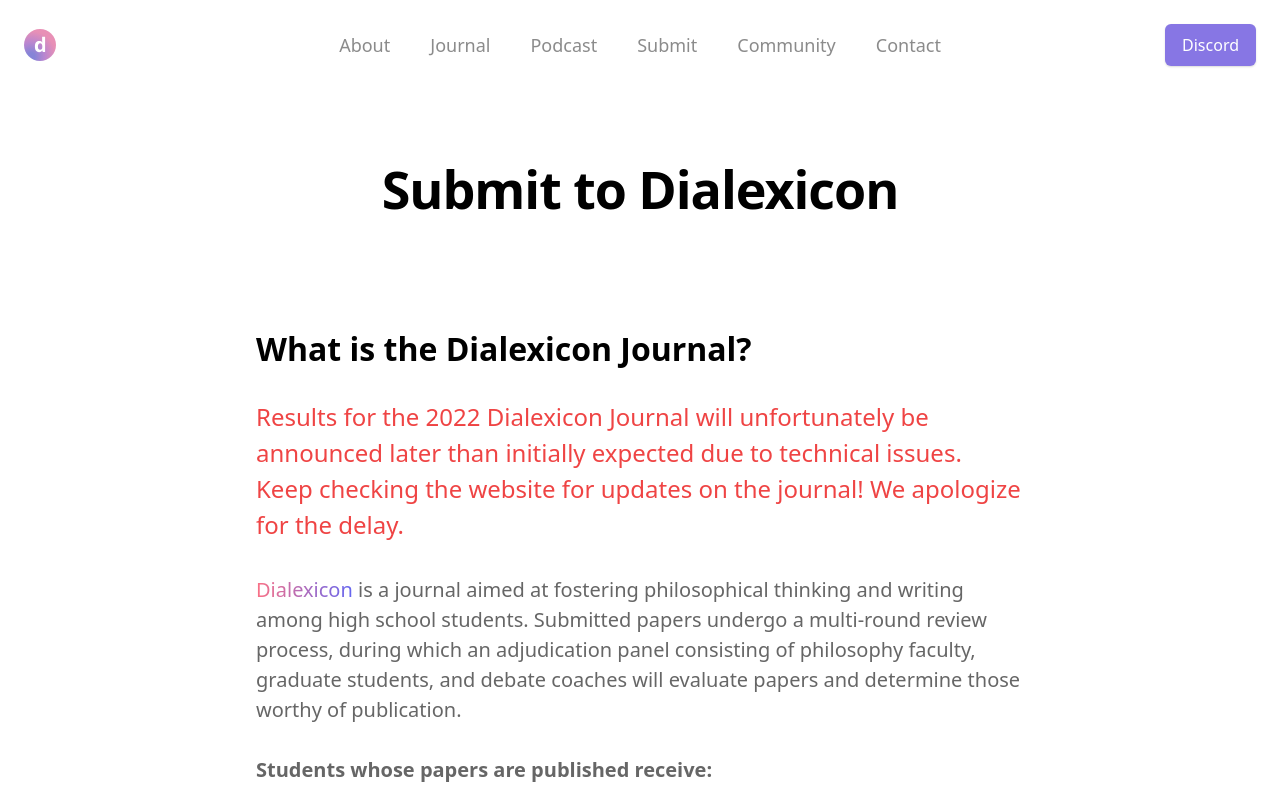
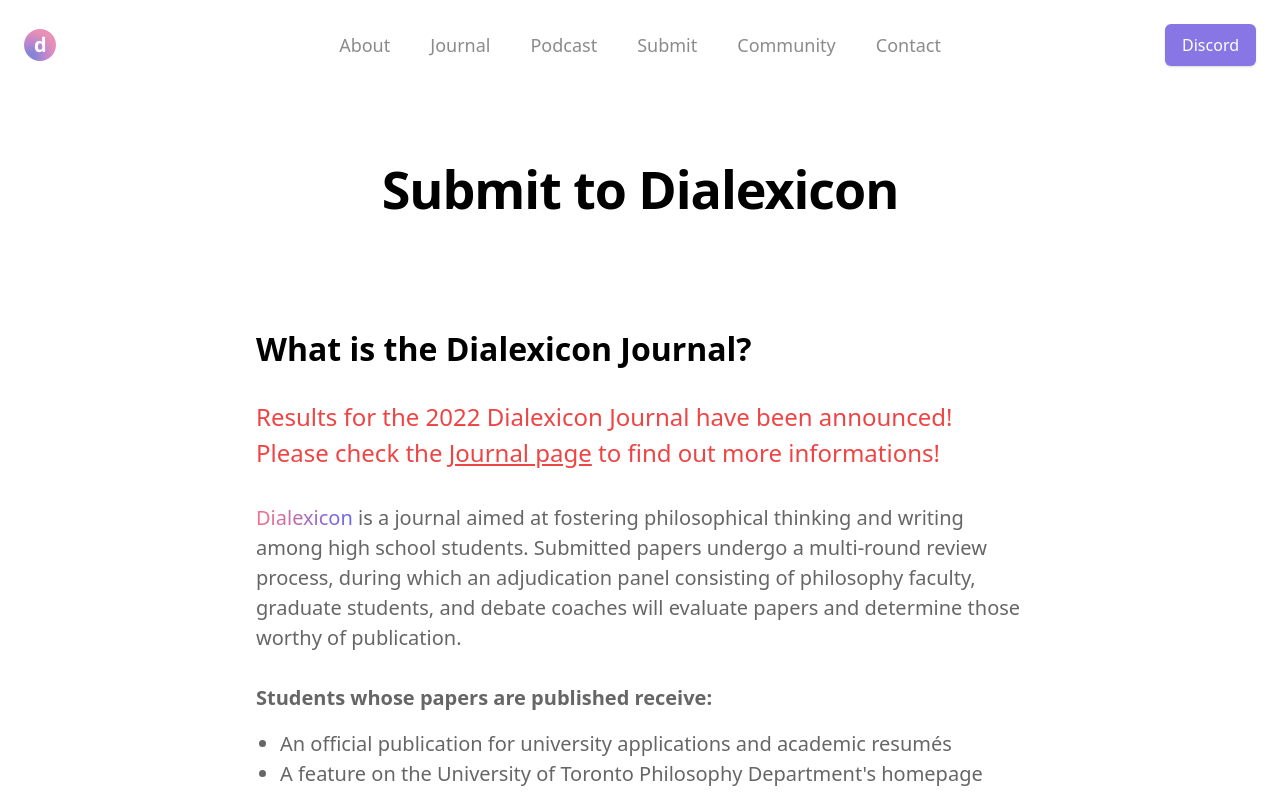
Before and after one commit to minor/dialexicon.org, a Next.js app: page /submit in a window 1280 px wide. Shown: the top 794 px of the page. Built offline with nearby package versions, Linux system fonts and the light colour scheme.

Commit message:
edit(names): typos

```diff
--- a/pages/journal.js
+++ b/pages/journal.js
@@ -76,7 +76,7 @@
             </h1> */}
             <div className="mx-auto">
               <p className="mb-4 text-xl text-gray-600">
-                The 2021 Fall{" "}
+                {/* The 2021 Fall{" "}
                 <span className="text-transparent bg-gradient-to-r from-rose-400 to-indigo-500 bg-clip-text">
                   Dialexicon
                 </span>{" "}
@@ -84,7 +84,7 @@
                 Greece, US, Mexico, Hungary, UK, Indonesia, Slovenia, Turkey,
                 Thailand, Bosnia and Herzegovina, and Serbia.
                 <br />
-                <br />
+                <br /> */}
                 <span className="font-semibold">
                   Announcing the Winner and Published Authors of the{" "}
                   <a
@@ -108,25 +108,24 @@
                 Journal:
                 <ul className="mt-4 mb-4 ml-6 list-disc">
                   <li>
-                    Marianne Stamotiou () - "Compulsory or Voluntary
-                    Vaccination: The Djokovic Case"
+                    Marianne Stamotiou - "Compulsory or Voluntary Vaccination:
+                    The Djokovic Case"
                   </li>
                   <li>
-                    Lucy Fan () - "The Rise of Relativism and the Death of
-                    Truth"
+                    Lucy Fan - "The Rise of Relativism and the Death of Truth"
                   </li>
                   <li>
-                    Jerry Zhang () - "The Ethics of Mandatory Vaccines: Why
+                    Jerry Zhang - "The Ethics of Mandatory Vaccines: Why
                     Governments Should Take the Plunge"
                   </li>
-                  <li>Gabi Casals () - "The Role of Identity"</li>
+                  <li>Gabi Casals - "The Role of Identity"</li>
                 </ul>
                 Honorable Mentions:
                 <ul className="mt-4 mb-4 ml-6 list-disc">
-                  <li>Toth Efraim ()</li>
-                  <li>Soma Viragh ()</li>
-                  <li>Βασιλική Παναγοπούλου ()</li>
-                  <li>Samuel Veto ()</li>
+                  <li>Toth Efraim</li>
+                  <li>Soma Viragh</li>
+                  <li>Βασιλική Παναγοπούλου</li>
+                  <li>Samuel Veto</li>
                 </ul>
               </p>
             </div>
--- a/pages/submit.js
+++ b/pages/submit.js
@@ -1,5 +1,6 @@
 import Head from "next/head";
 import Image from "next/image";
+import Link from "next/link";
 
 import Layout from "../components/Layout";
 
@@ -24,10 +25,12 @@
             </h1>
             <div className="mx-auto">
               <p className="mb-6 text-2xl text-red-500 md:mb-8">
-                Results for the 2022 Dialexicon Journal will unfortunately be
-                announced later than initially expected due to technical issues.
-                Keep checking the website for updates on the journal! We
-                apologize for the delay.
+                Results for the 2022 Dialexicon Journal have been announced!
+                Please check the{" "}
+                <Link href="/journal">
+                  <a className="underline hover:text-red-700">Journal page</a>
+                </Link>{" "}
+                to find out more informations!
               </p>
               <p className="mb-6 text-xl text-gray-600 md:mb-8">
                 <span className="text-transparent bg-gradient-to-r from-rose-400 to-indigo-500 bg-clip-text">
```
